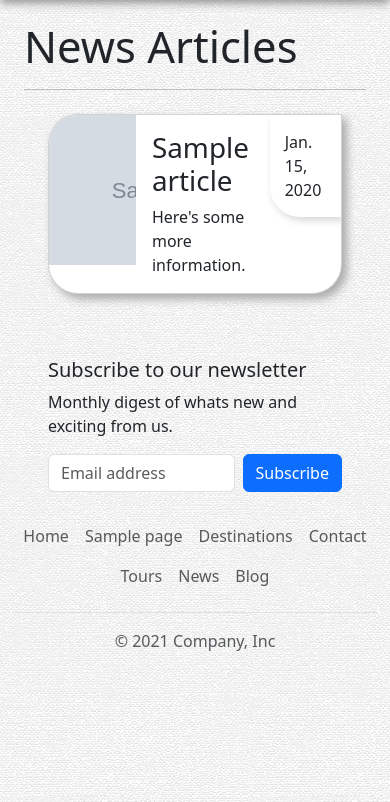
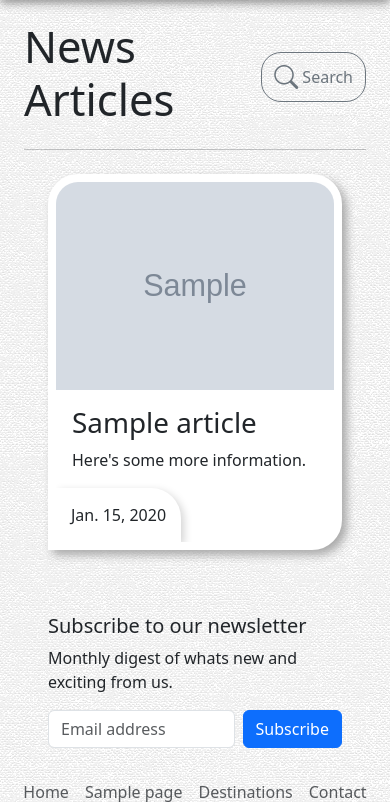
Before and after one commit to duncrob99/saiga-tours, a Django app: page /news/ in a window 390 px wide. Shown: the part 134-936 px from the top of the page. Run offline with Django 3.2, Linux system fonts and the light colour scheme; tables that the repository leaves empty hold one stand-in row (values such as "Sample post"); grey boxes marked "Sample" are stand-in pictures; some libraries are stand-ins or nearby versions.

Commit message:
Various improvements to articles, namely: - Responsive list design - Searching & filtering - Tags & keywords

```diff
--- a/main/static/css/article_list.css
+++ /dev/null
@@ -1,25 +0,0 @@
-.card {
-    border-top-right-radius: 0;
-    box-shadow: 5px 5px 10px darkgrey;
-}
-
-img {
-    max-width: 200px;
-    transition: all 0.5s;
-}
-
-.img-container {
-    max-width: 200px;
-    overflow: hidden;
-}
-
-.article-date {
-    padding: 15px;
-    height: min-content;
-    border-bottom-left-radius: 30px;
-    box-shadow: 3px 3px 8px lightgrey;
-}
-
-.article-card:hover div div img {
-    transform: scale(1.2);
-}
--- /dev/null
+++ b/main/static/css/article_list_asdf.css
@@ -0,0 +1,56 @@
+.article-card {
+    border-top-right-radius: 0;
+    border: 8px solid white;
+    box-shadow: 5px 5px 10px darkgrey;
+    transition: all 1s;
+}
+
+img {
+    width: 200px;
+    object-fit: cover;
+    object-position: center;
+    height: 100%;
+    transition: all 1s;
+}
+
+
+.img-container {
+    object-fit: cover;
+    object-position: center;
+    overflow: hidden;
+}
+
+.article-date {
+    padding: 15px;
+    border-bottom-left-radius: 30px;
+    box-shadow: 3px 3px 8px lightgrey;
+    white-space: nowrap;
+    height: min-content;
+    width: min-content;
+}
+
+.article-card:hover div div img {
+    transform: scale(1.2);
+}
+
+.article-img-overlay {
+    float: left;
+    top: 50%;
+}
+
+@media only screen and (max-width: 767px) {
+    img {
+        width: 100%;
+        max-height: 300px;
+    }
+
+    .article-date {
+        border-top-right-radius: 30px;
+        border-bottom-left-radius: 0;
+    }
+
+    .article-card {
+        border-top-right-radius: 30px;
+        border-bottom-left-radius: 0;
+    }
+}
--- /dev/null
+++ b/main/static/css/filters.css
@@ -0,0 +1,13 @@
+.search-bar input {
+    border-bottom-left-radius: 30px;
+    border-top-left-radius: 30px;
+}
+
+.search-bar span {
+    border-bottom-right-radius: 30px;
+    border-top-right-radius: 30px;
+}
+
+#filter-button {
+    border-radius: 20px;
+}
--- /dev/null
+++ b/main/static/js/article_list.js
@@ -0,0 +1,10 @@
+const start_picker = new Litepicker({
+    element: document.getElementById('date-start-input'),
+    maxDate: new Date(),
+    resetButton: true
+});
+const end_picker = new Litepicker({
+    element: document.getElementById('date-end-input'),
+    maxDate: new Date(),
+    resetButton: true
+});
--- a/main/templates/main/article_list.html
+++ b/main/templates/main/article_list.html
@@ -2,7 +2,8 @@
 {% load static %}
 
 {% block extrahead %}
-    <link rel="stylesheet" href="{% static 'css/article_list.css' %}">
+    <link rel="stylesheet" href="{% static 'css/article_list_asdf.css' %}">
+    <link rel="stylesheet" href="{% static 'css/filters.css' %}">
     <style>
         .article-date {
             background-color: {{ settings.accent_background }};
@@ -13,16 +14,25 @@
 
 {% block content %}
     <div class="container">
-        <h1 class="display-1">{{ title }}</h1>
+        <div class="heading d-flex justify-content-between align-items-center">
+            <h1 class="display-1">{{ title }}</h1>
+            <button id="filter-button" class="btn btn-outline-secondary d-inline-flex align-items-center"
+                    data-bs-toggle="offcanvas"
+                    data-bs-target="#filter-sidebar" aria-controls="filter-sidebar" role="button" style="float: right">
+                <span class="bi bi-search" style="font-size: 1.5rem"></span> <span
+                    style="margin-left: 4px;">Search</span>
+            </button>
+        </div>
         <hr>
+
         {% for article in page_obj %}
             <div class="row m-4">
                 <div class="card g-0 article-card">
-                    <div class="d-flex flex-row justify-content-between">
-                        <div class="img-container">
+                    <div class="d-flex flex-column flex-md-row justify-content-between">
+                        <div class="img-container flex-shrink-0">
                             <img src="{{ article.card_img.url }}">
                         </div>
-                        <div class="card-body">
+                        <div class="card-body flex-grow-1">
                             <h4 class="card-title display-6">{{ article.title }}</h4>
                             <p class="card-text">Here's some more information.</p>
                         </div>
@@ -35,4 +45,78 @@
             </div>
         {% endfor %}
     </div>
+
+    <div class="offcanvas offcanvas-end" tabindex="-1" id="filter-sidebar" aria-labelledby="filter-sidebar-title">
+        <div class="offcanvas-header">
+            <button type="button" class="btn-close text-reset" data-bs-dismiss="offcanvas"
+                    aria-label="Close Filter Sidebar"></button>
+            <h3 id="filter-sidebar-label" class="display-6">Search</h3>
+        </div>
+        <div class="offcanvas-body px-3">
+            <form method="get">
+                <div class="row m-3">
+                    <div class="input-group search-bar">
+                        <input name="q" value="{{ query }}" id="search-input" type="text" class="form-control"
+                               placeholder="Search"
+                               aria-label="Search">
+                        <span class="input-group-text"><i class="bi bi-search"></i></span>
+                    </div>
+                </div>
+                <div class="row m-3">
+                    <div class="col">
+                        <div class="card">
+                            <div class="card-header">
+                                <h5>Date Range</h5>
+                            </div>
+                            <div class="card-body" id="date-selection">
+                                <div class="input-group">
+                                    <input name="start" class="form-control" type="text" id="date-start-input"
+                                           placeholder="Start Date" value="{{ start_date|date:'Y-m-d' }}">
+                                    <span class="input-group-text">-</span>
+                                    <input name="end" class="form-control" type="text" id="date-end-input"
+                                           placeholder="End Date" value="{{ end_date }}">
+                                </div>
+                            </div>
+                        </div>
+                    </div>
+                </div>
+                <div class="row m-3">
+                    <div class="col">
+                        <div class="card">
+                            <div class="card-header">
+                                <h5>Tags</h5>
+                            </div>
+                            <div class="card-body">
+                                {% for tag in tags %}
+                                    <div class="formcheck">
+                                        <input name="tag-{{ tag.slug }}" class="form-check-input destination-checkbox"
+                                               type="checkbox" value=""
+                                               id="filter-destination-{{ tag.slug }}">
+                                        <label class="form-check-label" for="filter-destination-{{ tag.slug }}">
+                                            {{ tag.name }}
+                                        </label>
+                                    </div>
+                                {% endfor %}
+                            </div>
+                        </div>
+                    </div>
+                </div>
+                <div class="row m-4 d-flex align-content-end">
+                    <div class="col-6">
+                        <button class="form-control btn btn-primary accent" role="button" type="submit">Search</button>
+                    </div>
+                </div>
+            </form>
+        </div>
+    </div>
 {% endblock %}
+
+{% block js %}
+    <script src="https://cdn.jsdelivr.net/npm/litepicker/dist/litepicker.js"></script>
+    <script src="{% static 'js/fuse.js' %}"></script>
+    <script src="{% static 'js/article_list.js' %}"></script>
+    <script>
+        start_picker.setDate("{{ start_date|date:'Y-m-d' }}");
+        start_picker.setDate("{{ end_date|date:'Y-m-d' }}");
+    </script>
+{% endblock %}
--- a/main/templates/main/tours.html
+++ b/main/templates/main/tours.html
@@ -4,6 +4,7 @@
 {% block extrahead %}
     <link href="{% static 'nouislider/nouislider_asdlj.css' %}" rel="stylesheet">
     <link href="{% static 'css/tours.css' %}" rel="stylesheet">
+    <link href="{% static 'css/filters.css' %}" rel="stylesheet">
 {% endblock %}
 
 {% block content %}
--- a/main/views.py
+++ b/main/views.py
@@ -1,3 +1,6 @@
+from datetime import datetime
+
+import ngram
 from django.contrib import messages
 from django.core.mail import send_mail, BadHeaderError
 from django.core.paginator import Paginator
@@ -101,31 +104,55 @@ def article(request, slug):
     return render(request, 'main/article.html', context)
 
 
-def news(request):
-    news_list = Article.visible(request.user.is_staff).filter(type=Article.NEWS)
-    paginator = Paginator(news_list, 25)
+def article_list(request, type, title):
+    articles = Article.visible(request.user.is_staff).filter(type=type)
+
+    start_date = request.GET.get('start')
+    end_date = request.GET.get('end')
+    if start_date != '' and start_date is not None:
+        start_date = datetime.strptime(start_date, '%Y-%m-%d')
+        articles = articles.filter(creation__gte=start_date)
+    if end_date != '' and end_date is not None:
+        end_date = datetime.strptime(end_date, '%Y-%m-%d')
+        articles = articles.filter(creation__lte=end_date)
+
+    tags = Tag.objects.filter(articles__type=type)
+    for tag in tags:
+        if request.GET.get(f'tag-{tag.slug}') is not None:
+            print('Filtering by ' + tag.name)
+            articles = articles.filter(tags__pk=tag.pk)
+
+    query = request.GET.get('q')
+    if query is not None and query != '':
+        article_ngrams = ngram.NGram(articles, key=lambda article: ' '.join(
+            (article.title.lower(), article.keywords.lower(), article.tag_list().lower())), N=4, warp=2)
+        search_results = article_ngrams.search(query.lower())
+        print(search_results)
+        articles = [result[0] for result in sorted(search_results, key=lambda result: result[1], reverse=True)]
+
+    paginator = Paginator(articles, 25)
 
     page_number = request.GET.get('page', 1)
     page_obj = paginator.get_page(page_number)
+
     context = {
-                  'title': "News Articles",
-                  'page_obj': page_obj
+                  'title': title,
+                  'page_obj': page_obj,
+                  'destinations': Destination.visible(request.user.is_staff),
+                  'tags': tags,
+                  'query': query or '',
+                  'start_date': start_date or '',
+                  'end_date': end_date or ''
               } | global_context(request)
     return render(request, 'main/article_list.html', context)
 
 
+def news(request):
+    return article_list(request, Article.NEWS, "News Articles")
+
+
 def blog(request):
-    post_list = Article.visible(request.user.is_staff).filter(type=Article.BLOG)
-    paginator = Paginator(post_list, 25)
-
-    page_number = request.GET.get('page', 1)
-    page_obj = paginator.get_page(page_number)
-    context = {
-                  'title': 'Blog Posts',
-                  'page_obj': page_obj
-              } | global_context(request)
-
-    return render(request, 'main/article_list.html', context)
+    return article_list(request, Article.BLOG, "Blog Posts")
 
 
 def region(request, slug):
```
Also changed, not shown: main/admin.py (+7 -2 lines), main/models.py (+25 -0 lines), main/static/css/tours.css (+0 -14 lines).
